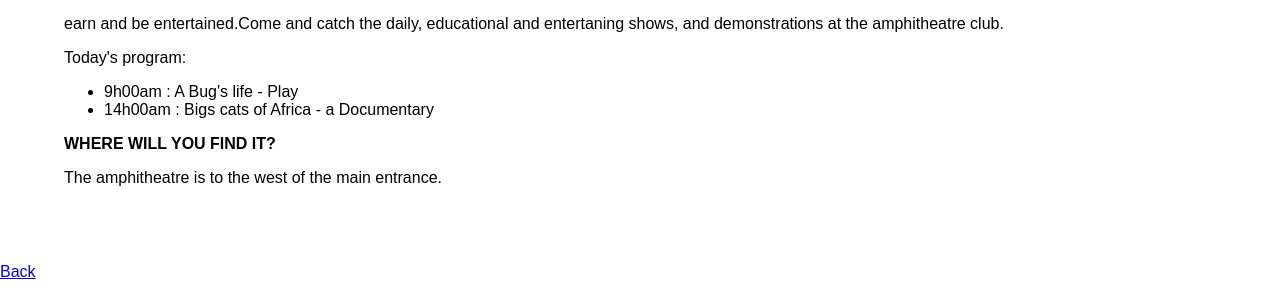
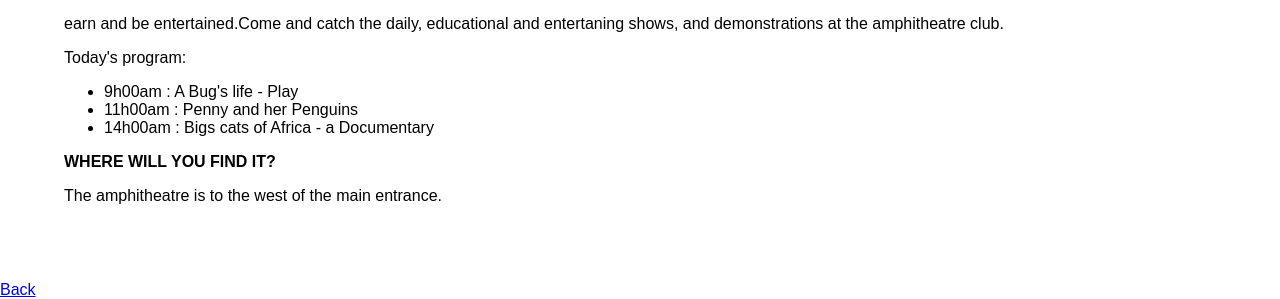
Before and after one commit to shanevdw25-ITvarsity/model2, a plain HTML site: page amphitheatre.html in a window 1280 px wide. Shown: the part 986-1285 px from the top of the page. Drawn offline with Linux system fonts and the light colour scheme.

Commit message:
Update amphitheatre.html

```diff
--- a/amphitheatre.html
+++ b/amphitheatre.html
@@ -21,6 +21,7 @@
         <p>Today's program:</p>
    <ul>
            <li> 9h00am : A Bug's life - Play </li>
+           <li>11h00am  : Penny and her Penguins</li>
            <li>14h00am  : Bigs cats of Africa - a Documentary</li>
         </ul>
    <strong><p>WHERE WILL YOU FIND IT?</p></strong>
```
